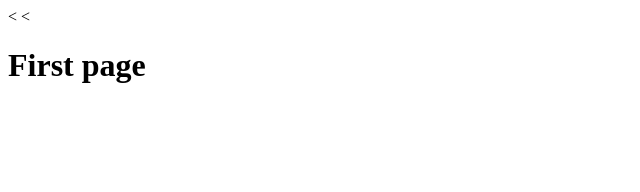
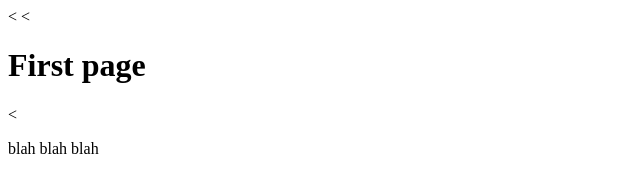
Before and after one commit to ericcapiz/git-course, a plain HTML site: page index.html in a window 1280 px wide. Shown: the whole page, without its empty margins (0-640 px from the left). Drawn offline with Linux system fonts and the light colour scheme.

Commit message:
changed index file

```diff
--- a/index.html
+++ b/index.html
@@ -6,5 +6,6 @@
   </head>
   <body>
     <<h1>First page</h1>
+    <<p>blah blah blah</p>
   </body>
 </html>
```
